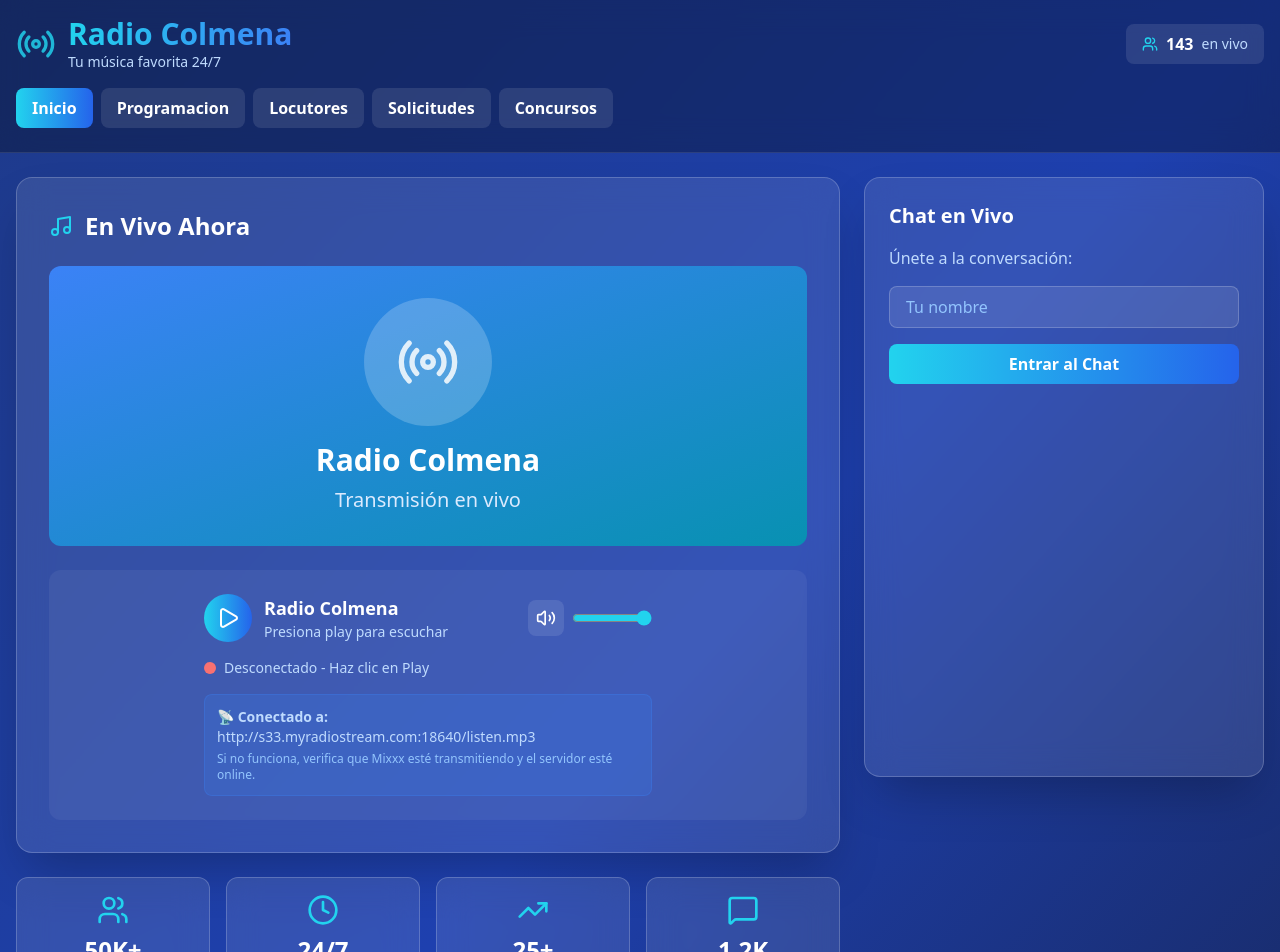
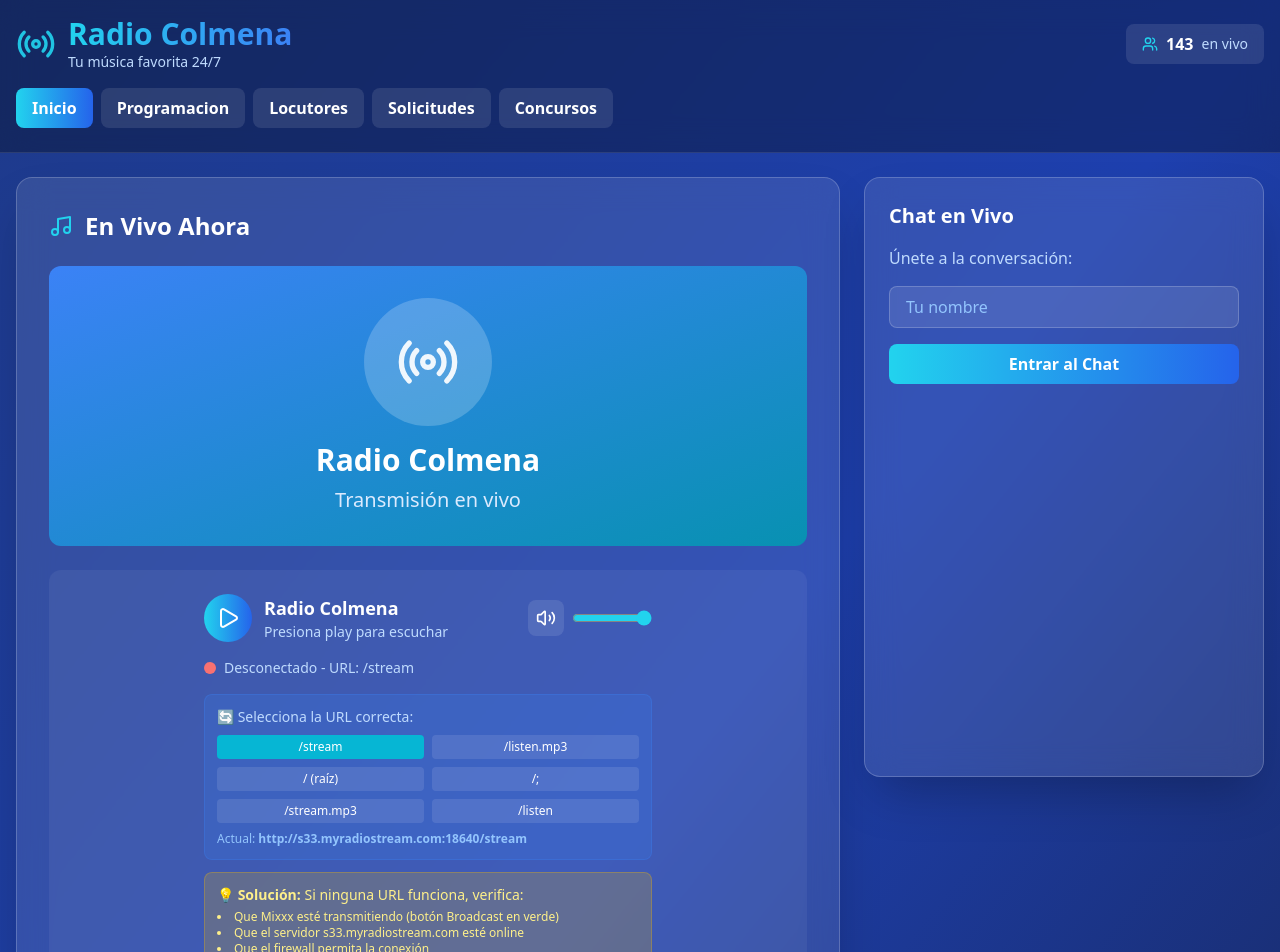
Before and after one commit to andrezoficial/radio-colmena, a React (Create React App) app: page / in a window 1280 px wide. Shown: the top 952 px of the page. Built offline with nearby package versions, Linux system fonts and the light colour scheme.

Commit message:
se arregla reproductor

```diff
--- a/src/App.js
+++ b/src/App.js
@@ -16,7 +16,18 @@ export default function EmisionaOnline() {
   const [isPlaying, setIsPlaying] = useState(false);
   const [volume, setVolume] = useState(1);
   const [isMuted, setIsMuted] = useState(false);
+  const [currentStream, setCurrentStream] = useState(0);
   const audioRef = useRef(null);
+
+  // Todas las URLs posibles para probar
+  const streamUrls = [
+    { url: "http://s33.myradiostream.com:18640/stream", name: "/stream" },
+    { url: "http://s33.myradiostream.com:18640/listen.mp3", name: "/listen.mp3" },
+    { url: "http://s33.myradiostream.com:18640/", name: "/ (raíz)" },
+    { url: "http://s33.myradiostream.com:18640/;", name: "/;" },
+    { url: "http://s33.myradiostream.com:18640/stream.mp3", name: "/stream.mp3" },
+    { url: "http://s33.myradiostream.com:18640/listen", name: "/listen" }
+  ];
 
   const programas = [
     { hora: '06:00 - 09:00', nombre: 'Mañanas Colmena', dj: 'DJ Mateo', tipo: 'Música variada' },
@@ -49,10 +60,24 @@ export default function EmisionaOnline() {
       } else {
         audioRef.current.play().catch(error => {
           console.log('Error al reproducir:', error);
-          alert('No se pudo conectar a la radio. Verifica que estés transmitiendo desde Mixxx.');
+          alert(`No se pudo conectar con ${streamUrls[currentStream].name}. Probaremos otra URL.`);
+          tryNextStream();
         });
       }
       setIsPlaying(!isPlaying);
+    }
+  };
+
+  const tryNextStream = () => {
+    if (currentStream < streamUrls.length - 1) {
+      setCurrentStream(prev => prev + 1);
+      setTimeout(() => {
+        if (audioRef.current) {
+          audioRef.current.play().catch(console.error);
+        }
+      }, 1000);
+    } else {
+      alert('Se probaron todas las URLs posibles. Verifica que Mixxx esté transmitiendo.');
     }
   };
 
@@ -61,6 +86,17 @@ export default function EmisionaOnline() {
     setVolume(newVolume);
     if (audioRef.current) {
       audioRef.current.volume = newVolume;
+    }
+  };
+
+  const changeStream = (index) => {
+    setCurrentStream(index);
+    setIsPlaying(false);
+    if (audioRef.current) {
+      audioRef.current.pause();
+      setTimeout(() => {
+        audioRef.current.play().catch(console.error);
+      }, 500);
     }
   };
 
@@ -153,7 +189,7 @@ export default function EmisionaOnline() {
                     </div>
                   </div>
 
-                  {/* REPRODUCTOR DE AUDIO CON listen.mp3 */}
+                  {/* REPRODUCTOR DE AUDIO MEJORADO */}
                   <div className="bg-white/5 rounded-xl p-6">
                     <div className="w-full max-w-md mx-auto">
                       <div className="flex items-center justify-between mb-4">
@@ -202,42 +238,68 @@ export default function EmisionaOnline() {
                         </div>
                       </div>
 
-                      {/* Reproductor de audio con listen.mp3 */}
+                      {/* Reproductor de audio con todas las opciones */}
                       <audio
                         id="radio-stream"
                         ref={audioRef}
-                        src="http://s33.myradiostream.com:18640/listen.mp3"
+                        src={streamUrls[currentStream].url}
                         crossOrigin="anonymous"
                         onPlay={() => {
                           setIsPlaying(true);
-                          console.log('🎵 Reproduciendo radio...');
+                          console.log('🎵 Reproduciendo:', streamUrls[currentStream].url);
                         }}
                         onPause={() => setIsPlaying(false)}
                         onError={(e) => {
                           console.error('Error del reproductor:', e);
                           setIsPlaying(false);
-                          alert('No se pudo conectar a la radio. Verifica que estés transmitiendo desde Mixxx.');
                         }}
-                        onLoadStart={() => console.log('🔄 Cargando stream...')}
-                        onCanPlay={() => console.log('✅ Stream listo para reproducir')}
+                        onLoadStart={() => console.log('🔄 Cargando:', streamUrls[currentStream].url)}
+                        onCanPlay={() => console.log('✅ Listo:', streamUrls[currentStream].url)}
                       />
 
                       {/* Indicador de estado */}
                       <div className="flex items-center gap-2 mt-3">
                         <div className={`w-3 h-3 rounded-full ${isPlaying ? 'bg-green-400 animate-pulse' : 'bg-red-400'}`} />
                         <span className="text-sm text-blue-200">
-                          {isPlaying ? 'Conectado - Transmisión en vivo' : 'Desconectado - Haz clic en Play'}
+                          {isPlaying ? 'Conectado - Transmisión en vivo' : `Desconectado - URL: ${streamUrls[currentStream].name}`}
                         </span>
                       </div>
 
-                      {/* Información de conexión */}
+                      {/* Selector de URLs */}
                       <div className="mt-4 p-3 bg-blue-500/20 rounded-lg border border-blue-500/30">
-                        <p className="text-sm text-blue-200">
-                          📡 <strong>Conectado a:</strong> http://s33.myradiostream.com:18640/listen.mp3
+                        <p className="text-sm text-blue-200 mb-2">
+                          🔄 Selecciona la URL correcta:
                         </p>
-                        <p className="text-xs text-blue-300 mt-1">
-                          Si no funciona, verifica que Mixxx esté transmitiendo y el servidor esté online.
+                        <div className="grid grid-cols-2 gap-2">
+                          {streamUrls.map((stream, index) => (
+                            <button
+                              key={index}
+                              onClick={() => changeStream(index)}
+                              className={`px-2 py-1 rounded text-xs ${
+                                currentStream === index
+                                  ? 'bg-cyan-500 text-white'
+                                  : 'bg-white/10 hover:bg-white/20'
+                              }`}
+                            >
+                              {stream.name}
+                            </button>
+                          ))}
+                        </div>
+                        <p className="text-xs text-blue-300 mt-2">
+                          Actual: <strong>{streamUrls[currentStream].url}</strong>
                         </p>
+                      </div>
+
+                      {/* Información de ayuda */}
+                      <div className="mt-3 p-3 bg-yellow-500/20 rounded-lg border border-yellow-500/30">
+                        <p className="text-sm text-yellow-200">
+                          💡 <strong>Solución:</strong> Si ninguna URL funciona, verifica:
+                        </p>
+                        <ul className="text-xs text-yellow-200 mt-1 list-disc list-inside">
+                          <li>Que Mixxx esté transmitiendo (botón Broadcast en verde)</li>
+                          <li>Que el servidor s33.myradiostream.com esté online</li>
+                          <li>Que el firewall permita la conexión</li>
+                        </ul>
                       </div>
                     </div>
                   </div>
@@ -285,6 +347,7 @@ export default function EmisionaOnline() {
               </>
             )}
 
+            {/* Resto de los tabs se mantienen igual */}
             {activeTab === 'programacion' && (
               <div className="bg-white/10 backdrop-blur-lg rounded-2xl p-6 shadow-2xl border border-white/20">
                 <div className="flex items-center gap-3 mb-6">
```
